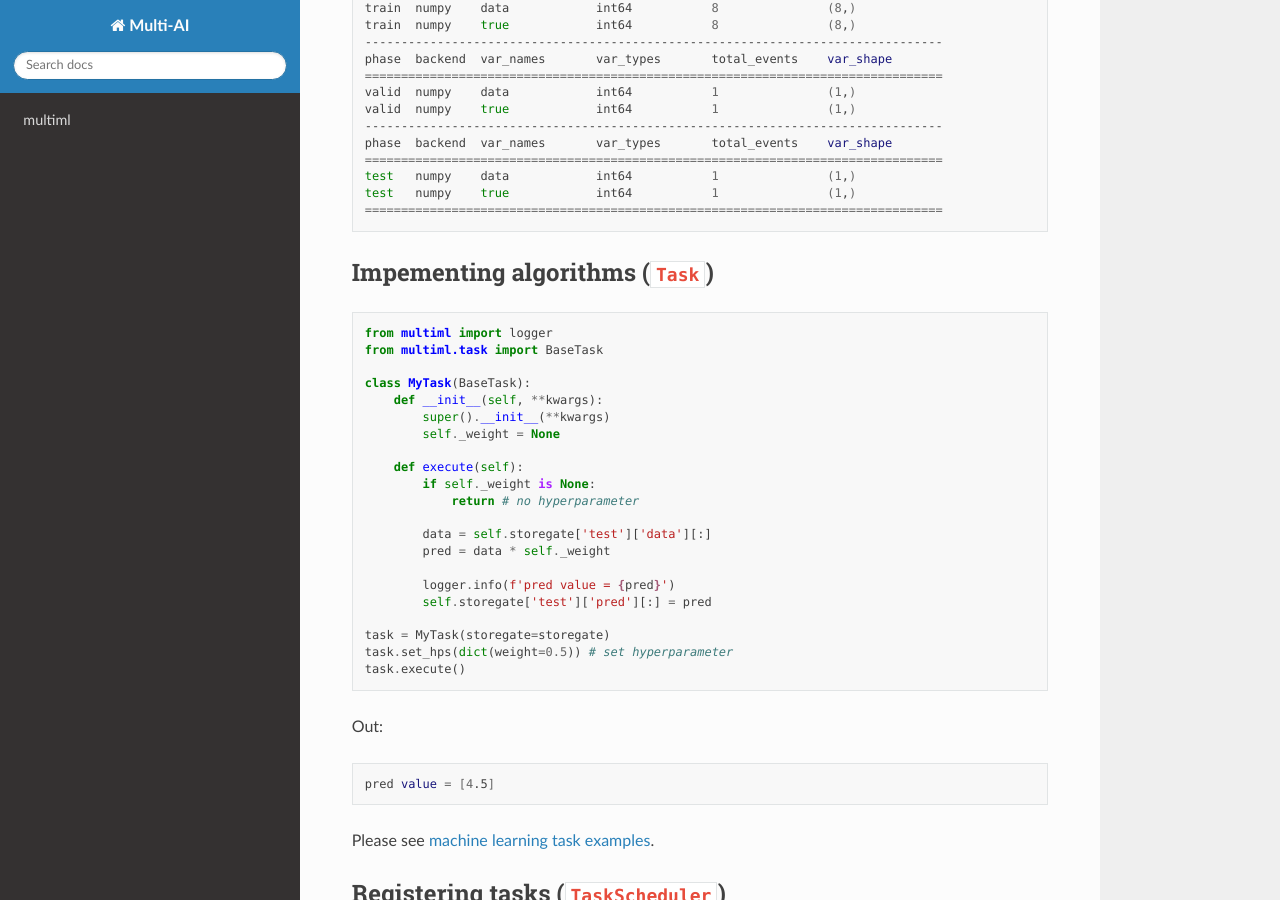
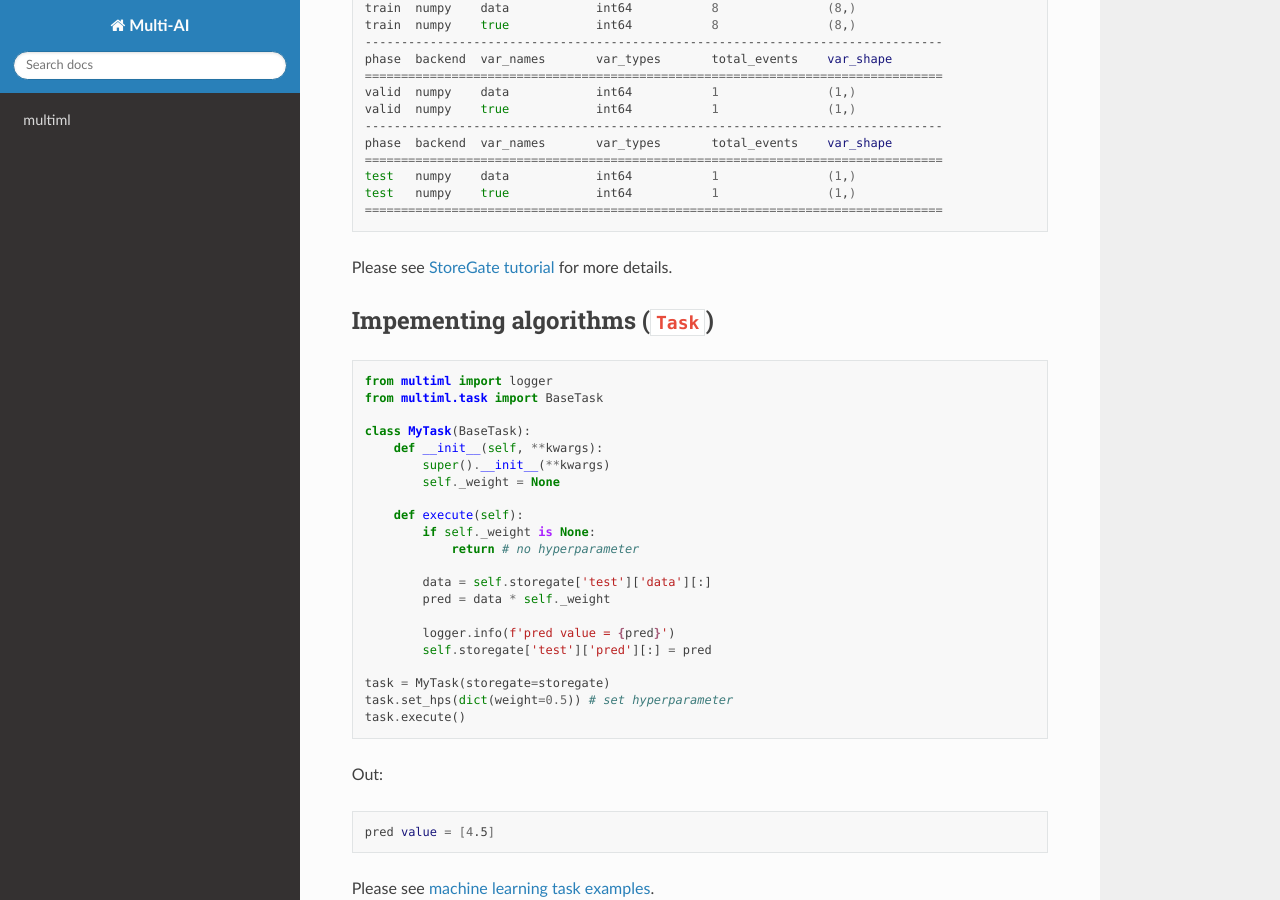
Before and after one commit to UTokyo-ICEPP/multiml, a Sphinx documentation site: the page built from sphinx/index.rst, in a window 1280 px wide and 900 px high, scrolled down 1021 px. Built offline with Sphinx 7.4.7 and the Read the Docs theme 2.0.0, drawn with Linux system fonts in a browser that asks for light colours.

Commit message:
update sphinx document

````diff
--- a/sphinx/index.rst
+++ b/sphinx/index.rst
@@ -61,6 +61,8 @@ Out:
    test   numpy    data            int64           1               (1,)
    test   numpy    true            int64           1               (1,)
    ================================================================================
+
+Please see :doc:`StoreGate tutorial <storegate>` for more details.
 
 Impementing algorithms (``Task``)
 ------------------------------
--- a/sphinx/storegate.rst
+++ b/sphinx/storegate.rst
@@ -5,7 +5,7 @@ Adding data
 -----------
 Base arguments:
   * ``backend`` (str): ``numpy``, ``zarr`` or ``hybrid``. ``numpy`` is suitable for small dataset, and ``zarr`` is suitable for large dataset that exceds capacity of memory
-  * ``data_id``` (str): unique identifer of dataset
+  * ``data_id`` (str): unique identifer of dataset
   * ``backend_args`` (dict): args passed to backend database, e.g. directory path to zarr
 
 .. code-block:: python
````
